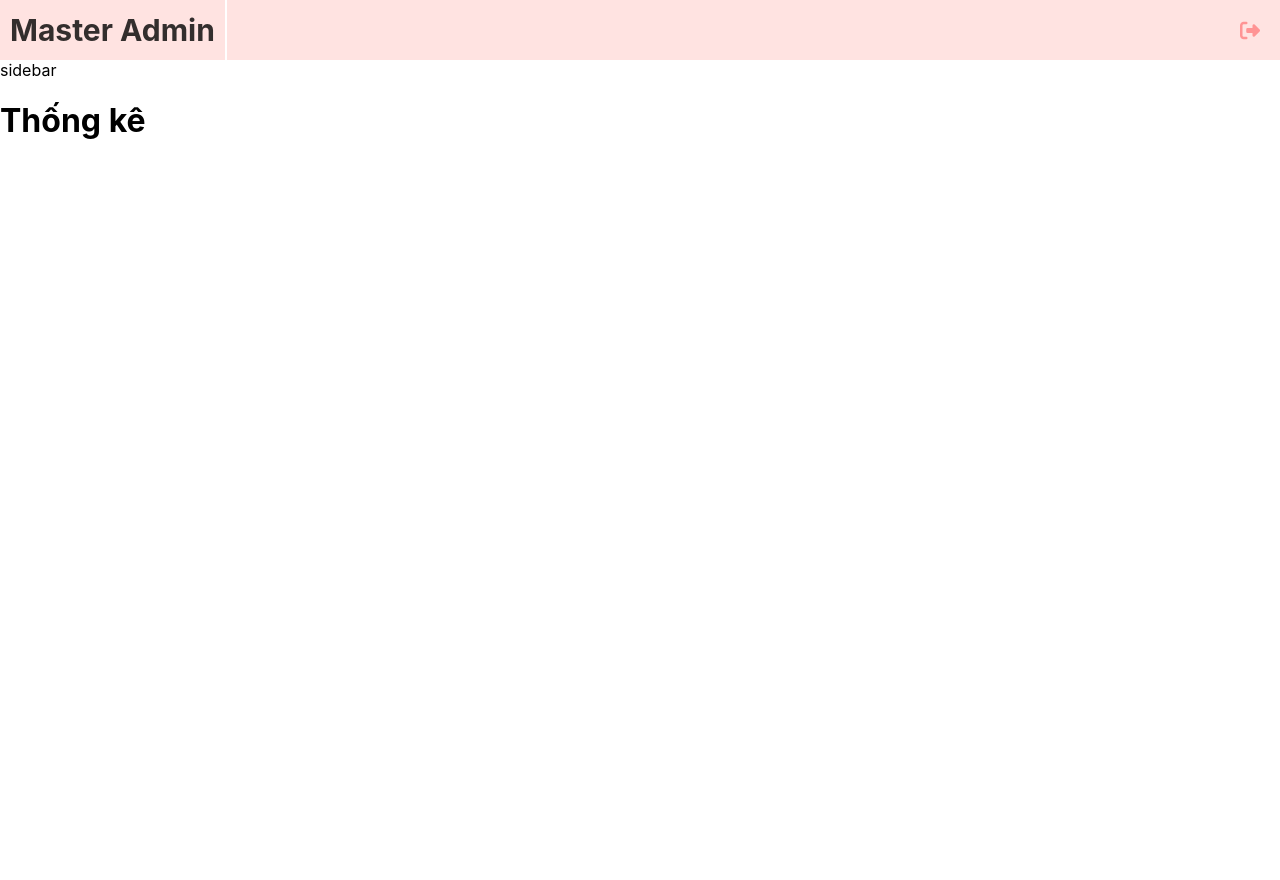
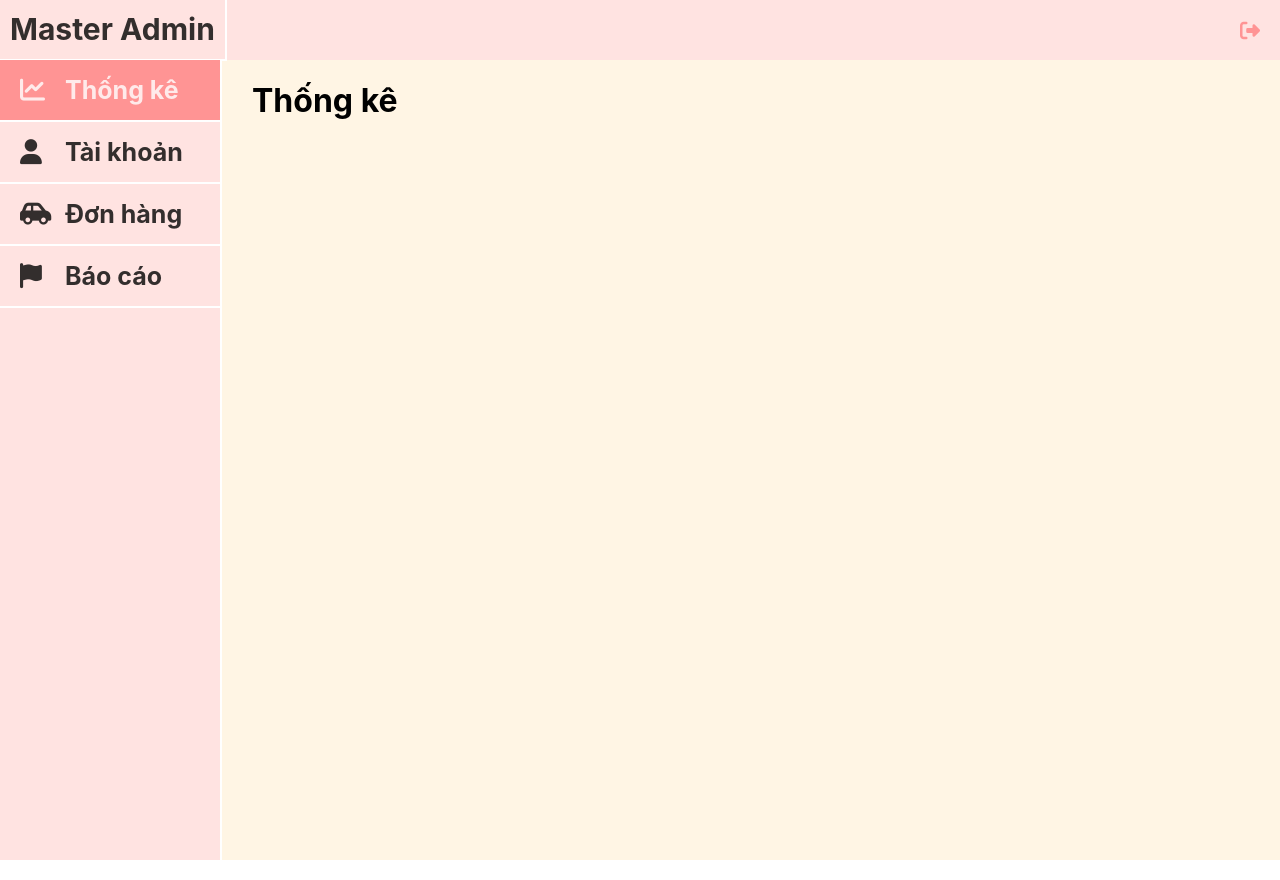
Before and after one commit to GetGoTeam/GetGo-Administrator, a React (Create React App) app: page / in a window 1280 px wide. Built offline with nearby package versions, Linux system fonts and the light colour scheme.

Commit message:
refactor: complete sidebar

```diff
--- a/package.json
+++ b/package.json
@@ -3,6 +3,7 @@
   "version": "0.1.0",
   "private": true,
   "dependencies": {
+    "@fortawesome/react-fontawesome": "^0.2.0",
     "@testing-library/jest-dom": "^5.16.5",
     "@testing-library/react": "^13.4.0",
     "@testing-library/user-event": "^13.5.0",
--- a/src/App.js
+++ b/src/App.js
@@ -22,7 +22,7 @@ function App() {
                 key={index}
                 path={route.path}
                 element={
-                  <Layout>
+                  <Layout active_index={index}>
                     <Page />
                   </Layout>
                 }
--- a/src/components/Layout/DefaultLayout/DefaultLayout.module.scss
+++ b/src/components/Layout/DefaultLayout/DefaultLayout.module.scss
@@ -1,8 +1,13 @@
+.layout {
+  width: 100%;
+  min-height: 100vh;
+  background-color: #fff5e4;
+}
+
 .container {
-    width: 100%;
-    display: flex;
-    min-height: 100vh;
-    .content {
-        width: 100%;
-    }
+  display: flex;
 }
+
+.content {
+  margin-left: 30px;
+}
--- a/src/components/Layout/DefaultLayout/Header/Header.module.scss
+++ b/src/components/Layout/DefaultLayout/Header/Header.module.scss
@@ -11,6 +11,7 @@
   font-size: 30px;
   font-weight: bold;
   border-right: solid 2px white;
+  border-bottom: solid 2px white;
   color: rgba($color: #000, $alpha: 0.8);
   padding: 0 10px;
   height: 100%;
--- a/src/components/Layout/DefaultLayout/Header/index.js
+++ b/src/components/Layout/DefaultLayout/Header/index.js
@@ -1,15 +1,14 @@
 import classes from "./Header.module.scss";
 import "@fortawesome/fontawesome-free/css/all.min.css";
-import { colors } from "./../../../../utils/colors";
 
 function Header() {
   return (
-    <div className={classes.container}>
+    <div className={classes["container"]}>
       <a className={classes.logo} href="/" style={{ textDecoration: "none" }}>
         Master Admin
       </a>
-      <div className={classes.logout}>
-        <i class="fa-solid fa-right-from-bracket fa-lg" style={{ color: "#FF9494" }}></i>
+      <div className={classes["logout"]}>
+        <i className="fa-solid fa-right-from-bracket fa-lg" style={{ color: "#FF9494" }}></i>
       </div>
     </div>
   );
--- a/src/components/Layout/DefaultLayout/Sidebar/Sidebar.module.scss
+++ b/src/components/Layout/DefaultLayout/Sidebar/Sidebar.module.scss
@@ -1,2 +1,6 @@
 .sidebar {
+  width: 220px;
+  min-height: 100vh;
+  background-color: #ffe3e1;
+  border-right: solid 2px white;
 }
--- /dev/null
+++ b/src/components/Layout/DefaultLayout/Sidebar/SidebarItem/index.js
@@ -0,0 +1,14 @@
+import classes from "./sidebarItem.module.scss";
+
+const SidebarItem = (props) => {
+  const { title, icon, href, active } = props;
+
+  return (
+    <a className={`${classes["item"]} ${active ? classes["item--active"] : ""}`} href={href}>
+      <div className={classes["item__icon"]}>{icon}</div>
+      <div className={classes["item__title"]}>{title}</div>
+    </a>
+  );
+};
+
+export default SidebarItem;
--- /dev/null
+++ b/src/components/Layout/DefaultLayout/Sidebar/SidebarItem/sidebarItem.module.scss
@@ -0,0 +1,28 @@
+.item {
+  background-color: #ffe3e1;
+  width: 100%;
+  height: 60px;
+  display: flex;
+  color: rgba($color: black, $alpha: 0.8);
+  line-height: 60px;
+  border-bottom: solid 2px white;
+  text-decoration: none;
+}
+
+.item--active {
+  background-color: #ff9494;
+  color: rgba($color: white, $alpha: 0.8);
+}
+
+.item__icon {
+  font-size: 25px;
+  width: 25px;
+  height: 25px;
+  font-weight: bold;
+  margin: 0 20px;
+}
+
+.item__title {
+  font-size: 25px;
+  font-weight: bold;
+}
--- a/src/components/Layout/DefaultLayout/Sidebar/index.js
+++ b/src/components/Layout/DefaultLayout/Sidebar/index.js
@@ -1,10 +1,29 @@
 import classes from "./Sidebar.module.scss";
+import SidebarItem from "./SidebarItem";
+// import { FontAwesomeIcon } from "@fortawesome/react-fontawesome";
 
-function Sidebar() {
+const items = [
+  { title: "Thống kê", icon: <i className="fa-solid fa-chart-line"></i>, href: "/" },
+  { title: "Tài khoản", icon: <i className="fa-solid fa-user"></i>, href: "/accounts" },
+  { title: "Đơn hàng", icon: <i className="fa-solid fa-car-side"></i>, href: "/trips" },
+  { title: "Báo cáo", icon: <i className="fa-solid fa-flag"></i>, href: "/reports" },
+];
+
+function Sidebar(props) {
+  const { active_index } = props;
+
   return (
-    <>
-      <div className={classes.sidebar}>sidebar</div>
-    </>
+    <div className={classes["sidebar"]}>
+      {items.map((item, index) => (
+        <SidebarItem
+          key={index}
+          title={item.title}
+          icon={item.icon}
+          href={item.href}
+          active={active_index === index ? true : false}
+        ></SidebarItem>
+      ))}
+    </div>
   );
 }
 
--- a/src/components/Layout/DefaultLayout/index.js
+++ b/src/components/Layout/DefaultLayout/index.js
@@ -2,13 +2,13 @@ import Header from "./Header";
 import Sidebar from "./Sidebar";
 import classes from "./DefaultLayout.module.scss";
 
-function DefaultLayout({ children }) {
+function DefaultLayout({ children, active_index }) {
   return (
-    <div>
+    <div className={classes["layout"]}>
       <Header />
-      <Sidebar />
-      <div className={classes.container}>
-        <div className={classes.content}>{children}</div>
+      <div className={classes["container"]}>
+        <Sidebar active_index={active_index} />
+        <div className={classes["content"]}>{children}</div>
       </div>
     </div>
   );
```
Also changed, not shown: 1 other file (tests, documents, lock files or other folders).
